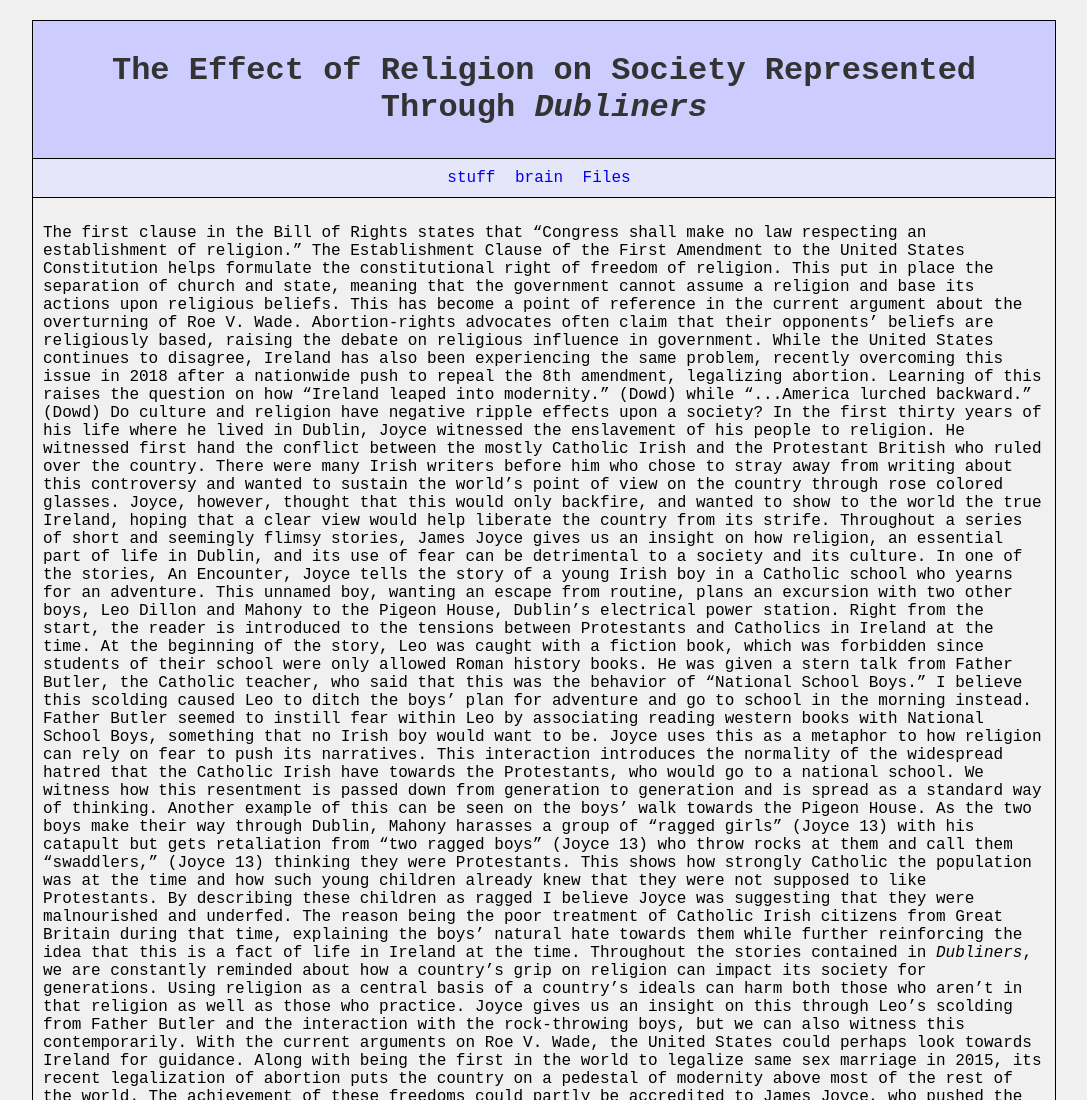
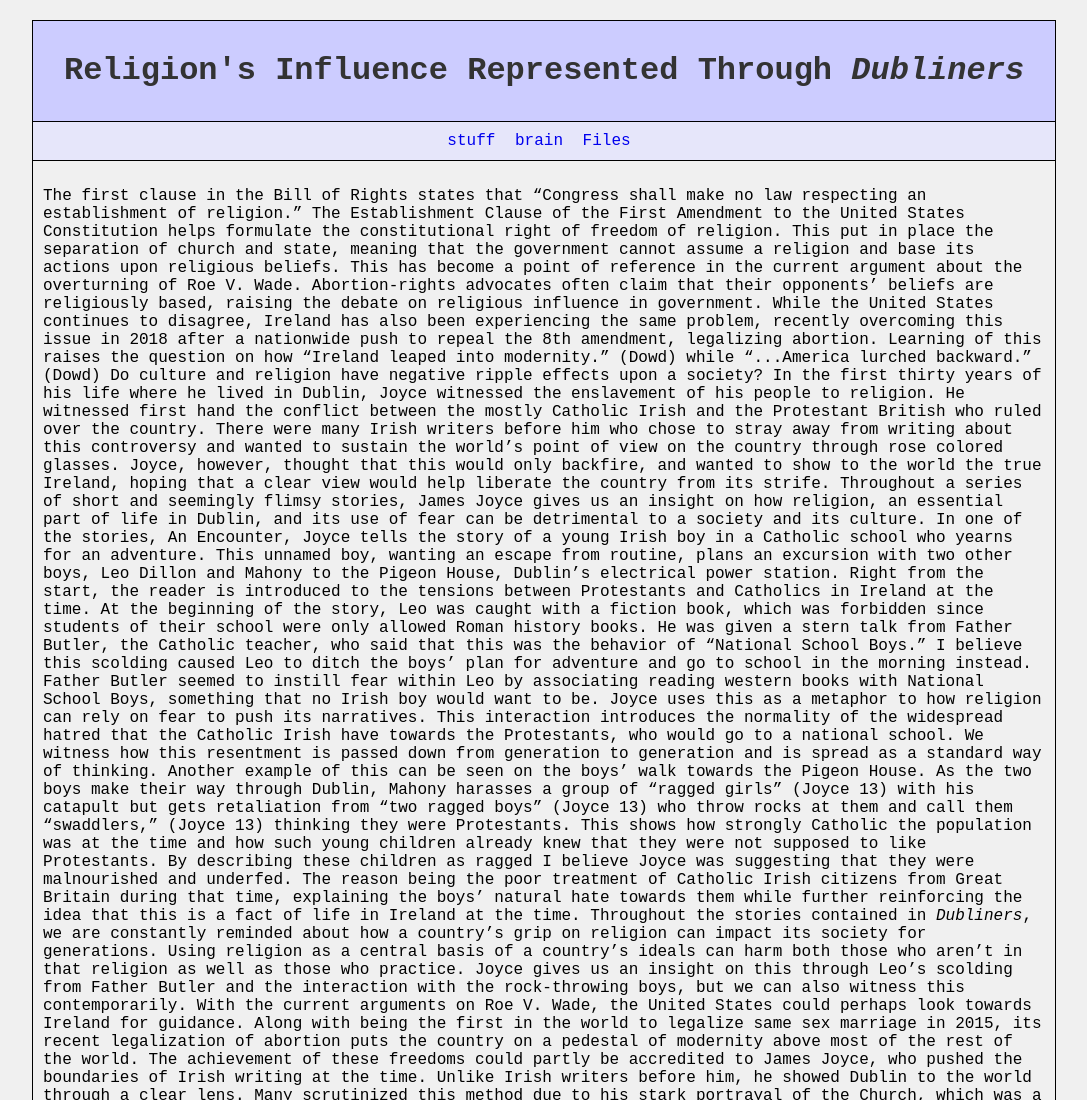
Before and after one commit to AnmarAbdi/innanet, a plain HTML site: page projects/project2.html in a window 1280 px wide. Shown: the top 1100 px of the page, without its empty margins (96-1183 px from the left). Drawn offline with Linux system fonts and the light colour scheme.

Commit message:
Update project2.html

```diff
--- a/projects/project2.html
+++ b/projects/project2.html
@@ -10,7 +10,7 @@
     <table width="100%" border="1" cellpadding="10">
         <tr>
             <td colspan="2" align="center" bgcolor="#ccccff">
-                <h1>The Effect of Religion on Society Represented Through <i>Dubliners</i></h1>
+                <h1>Religion's Influence Represented Through <i>Dubliners</i></h1>
             </td>
         </tr>
         <tr>
```
